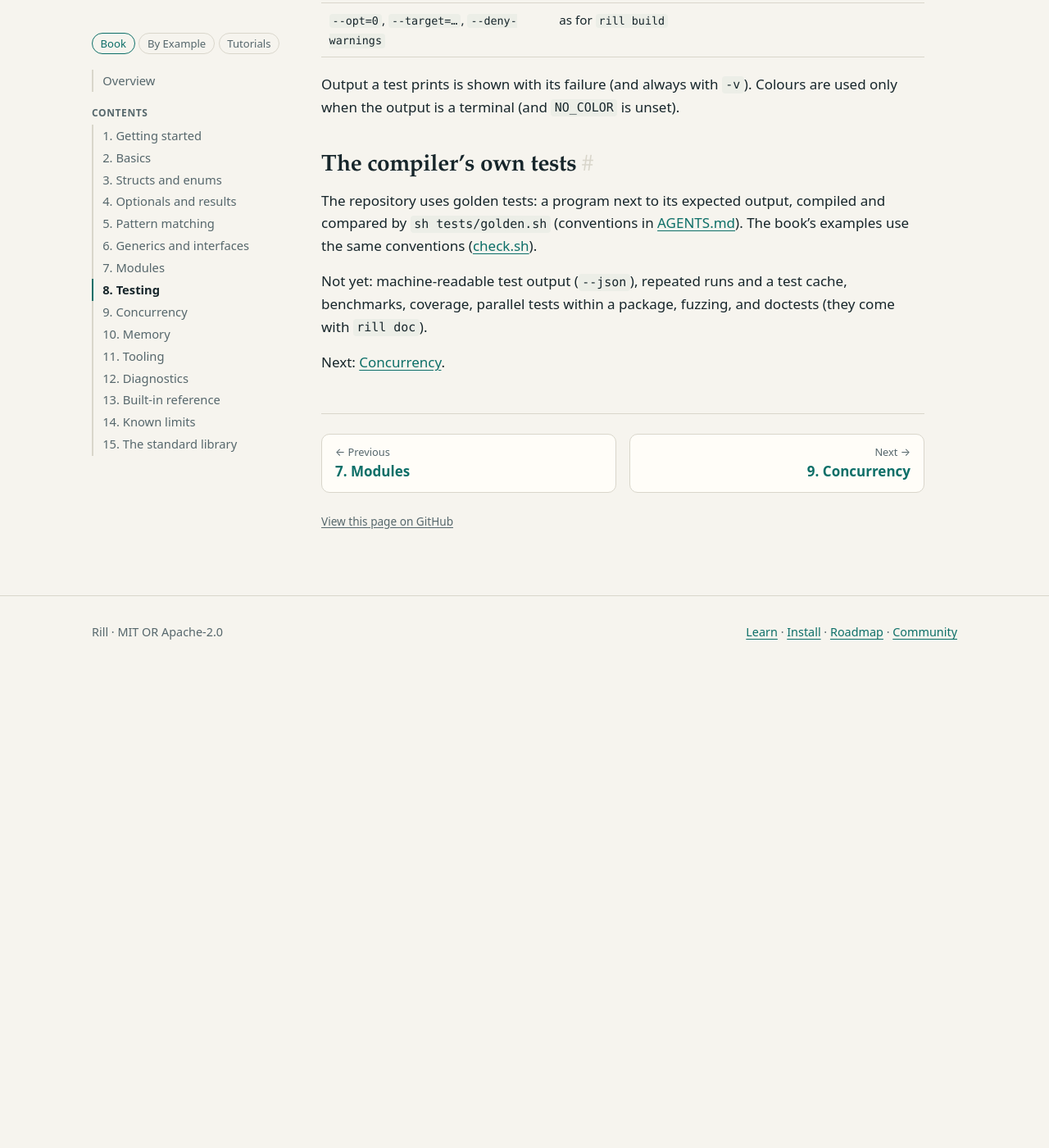
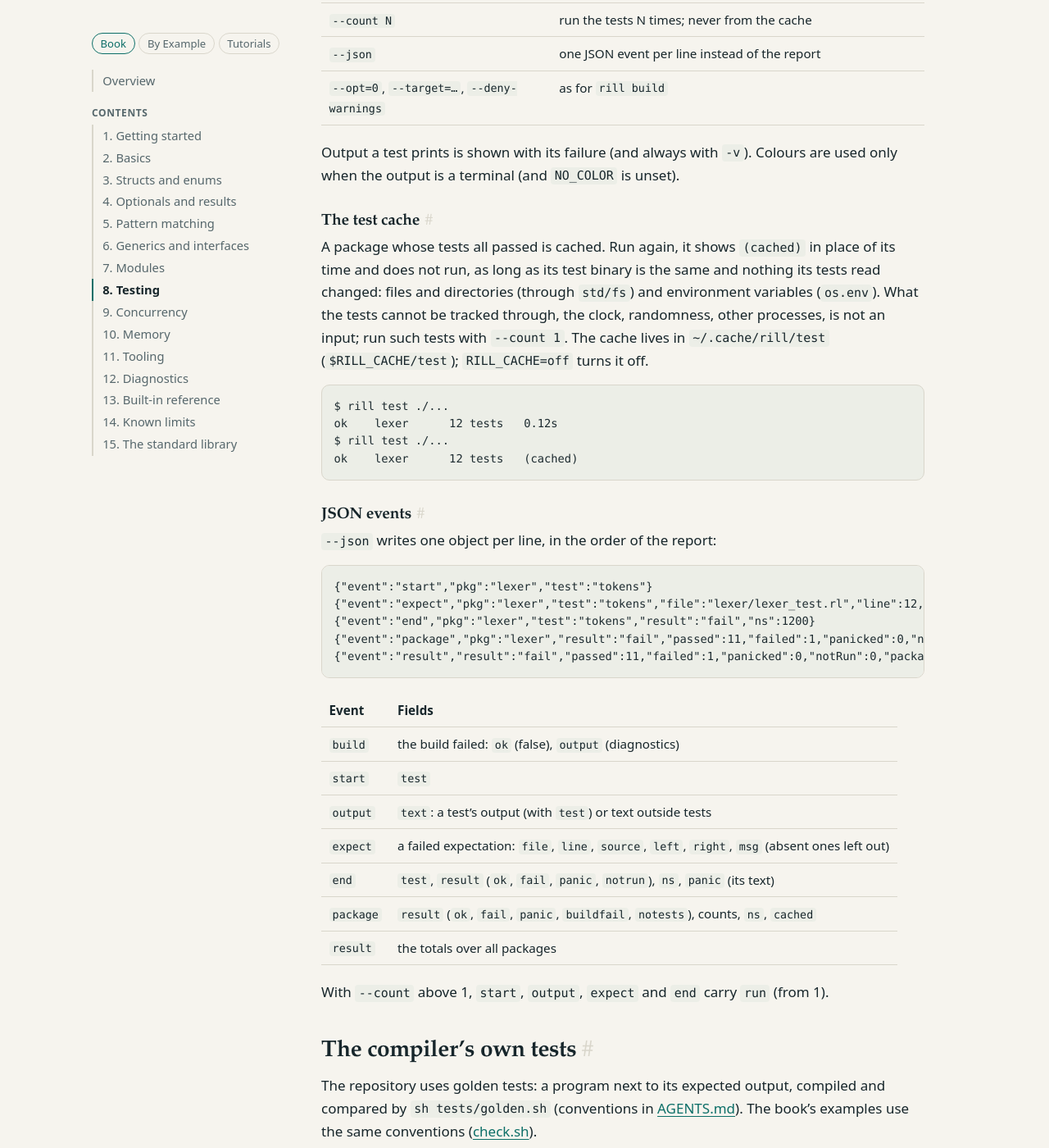
Before and after one commit to rillang/rillang.github.io, a Jekyll site: the page built from book/08-testing.md, in a window 1280 px wide and 1400 px high, scrolled down 2252 px. Shown: the whole window at 82% size. Built offline with Jekyll 4.4.1, drawn with Linux system fonts in a browser that asks for light colours; our own code applies the rules of GitHub Pages for plain Markdown files; before the commit the page ends 3083 px from its top, so only the background shows below that; some of the changed text lies outside the part shown.

Commit message:
book: test cache, --count and --json
Co-Authored-By: Claude Opus 5.5 <noreply@anthropic.com>

````diff
--- a/book/08-testing.md
+++ b/book/08-testing.md
@@ -91,10 +91,52 @@ their values, then a result line; the exit code is 0 only when every test passed
 | `--run <regex>` | only the tests whose name matches (`std/regexp` syntax, unanchored) |
 | `-v` | one line per test, with its output |
 | `-p N` | packages tested in parallel (default: the number of cores) |
+| `--count N` | run the tests N times; never from the cache |
+| `--json` | one JSON event per line instead of the report |
 | `--opt=0`, `--target=…`, `--deny-warnings` | as for `rill build` |
 
 Output a test prints is shown with its failure (and always with `-v`). Colours are used only
 when the output is a terminal (and `NO_COLOR` is unset).
+
+### The test cache
+
+A package whose tests all passed is cached. Run again, it shows `(cached)` in place of its
+time and does not run, as long as its test binary is the same and nothing its tests read
+changed: files and directories (through `std/fs`) and environment variables (`os.env`).
+What the tests cannot be tracked through, the clock, randomness, other processes, is not
+an input; run such tests with `--count 1`. The cache lives in `~/.cache/rill/test`
+(`$RILL_CACHE/test`); `RILL_CACHE=off` turns it off.
+
+```sh
+$ rill test ./...
+ok    lexer      12 tests   0.12s
+$ rill test ./...
+ok    lexer      12 tests   (cached)
+```
+
+### JSON events
+
+`--json` writes one object per line, in the order of the report:
+
+```
+{"event":"start","pkg":"lexer","test":"tokens"}
+{"event":"expect","pkg":"lexer","test":"tokens","file":"lexer/lexer_test.rl","line":12,"source":"n == 3","left":"2","right":"3"}
+{"event":"end","pkg":"lexer","test":"tokens","result":"fail","ns":1200}
+{"event":"package","pkg":"lexer","result":"fail","passed":11,"failed":1,"panicked":0,"notRun":0,"ns":120000000,"cached":false}
+{"event":"result","result":"fail","passed":11,"failed":1,"panicked":0,"notRun":0,"packages":1,"ns":130000000}
+```
+
+| Event | Fields |
+|---|---|
+| `build` | the build failed: `ok` (false), `output` (diagnostics) |
+| `start` | `test` |
+| `output` | `text`: a test's output (with `test`) or text outside tests |
+| `expect` | a failed expectation: `file`, `line`, `source`, `left`, `right`, `msg` (absent ones left out) |
+| `end` | `test`, `result` (`ok`, `fail`, `panic`, `notrun`), `ns`, `panic` (its text) |
+| `package` | `result` (`ok`, `fail`, `panic`, `buildfail`, `notests`), counts, `ns`, `cached` |
+| `result` | the totals over all packages |
+
+With `--count` above 1, `start`, `output`, `expect` and `end` carry `run` (from 1).
 
 ## The compiler's own tests
 
@@ -102,8 +144,7 @@ The repository uses golden tests: a program next to its expected output, compile
 compared by `sh tests/golden.sh` (conventions in [AGENTS.md](https://github.com/rillang/rill/blob/main/AGENTS.md)). The book's
 examples use the same conventions ([check.sh](check.sh)).
 
-Not yet: machine-readable test output (`--json`), repeated runs and a test cache,
-benchmarks, coverage, parallel tests within a package, fuzzing, and doctests (they come
-with `rill doc`).
+Not yet: benchmarks, coverage, parallel tests within a package, fuzzing, and doctests
+(they come with `rill doc`).
 
 Next: [Concurrency](09-concurrency.md).
````
